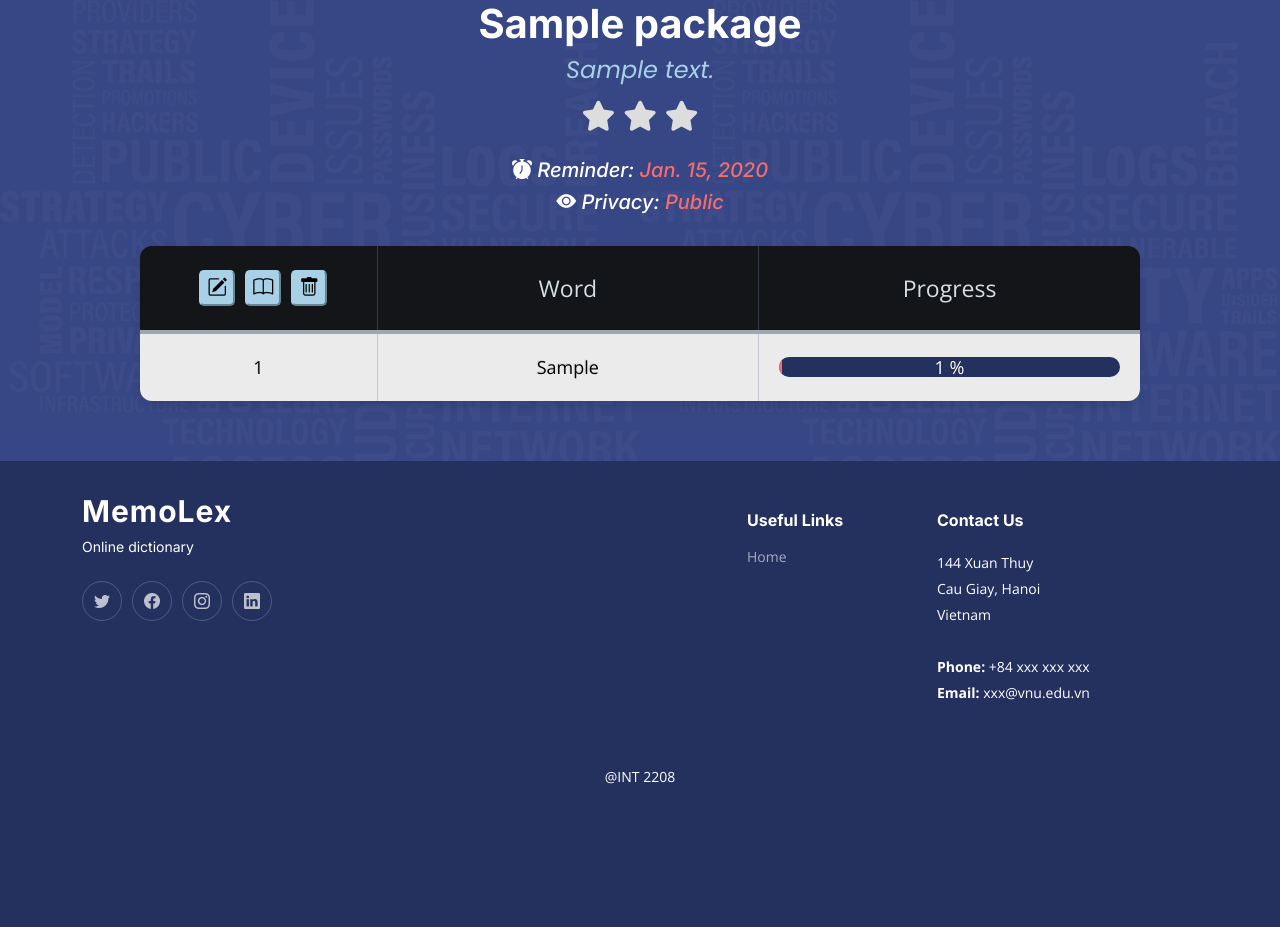
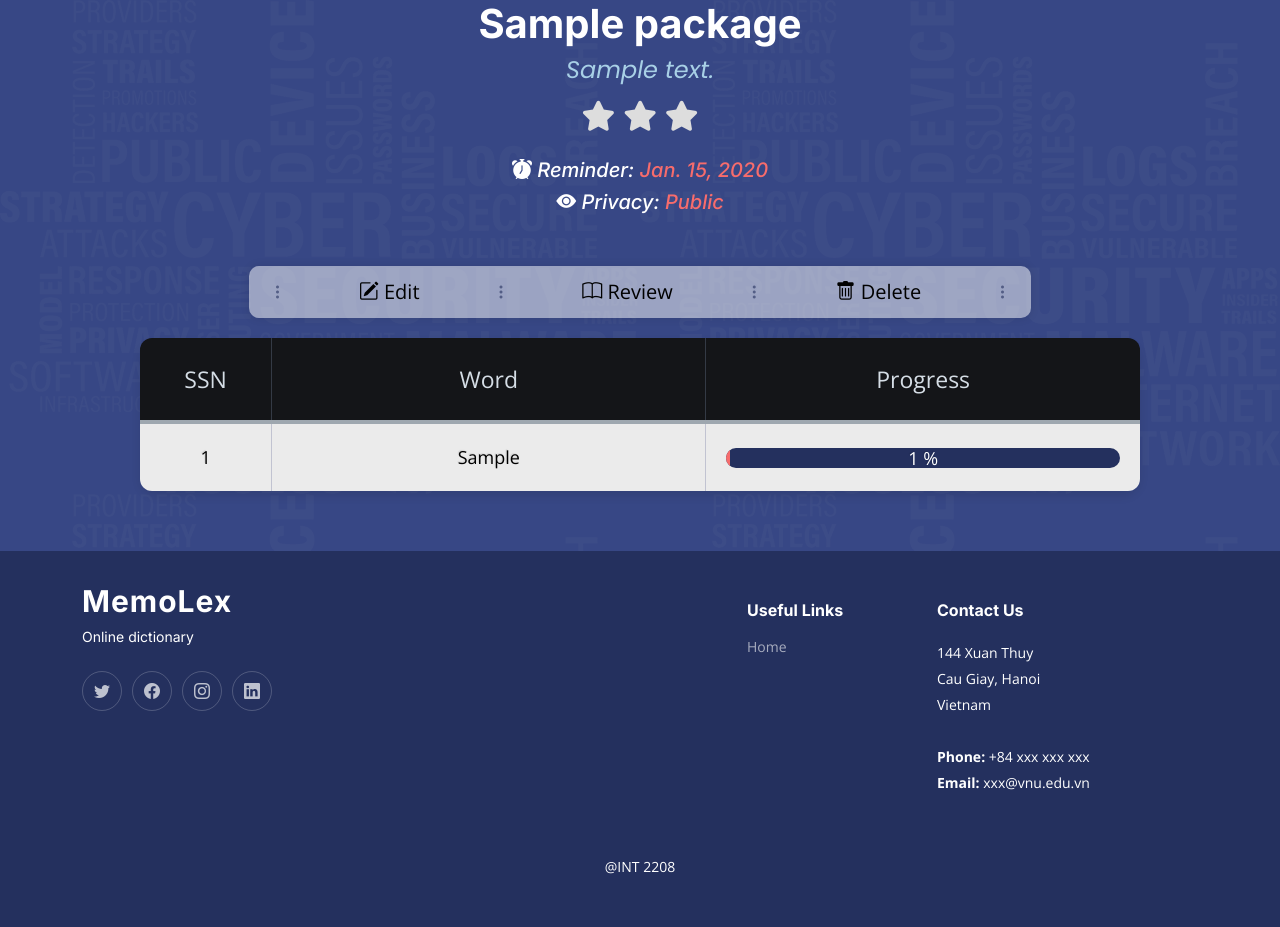
Before and after one commit to onlyzabao/memolex, a Django app: page /workspace/package/1/ in a window 1280 px wide. Shown: the part 150-1077 px from the top of the page. Before the commit the page ends 934 px from the top, so only its background shows below. Run offline with Django 4.2, Linux system fonts and the light colour scheme; a user stored in the database is signed in; tables that the repository leaves empty hold one stand-in row (values such as "Sample post"); some libraries are stand-ins or nearby versions.

Commit message:
update package detail

```diff
--- a/static/css/main.css
+++ b/static/css/main.css
@@ -1297,49 +1297,6 @@ input[type="checkbox"] {
   margin-top: 10px;
   text-align: center;
 }
-
-#create-new-list {
-  margin-left: 10px;
-  border-radius: 5px;
-  font-size: 20px;
-  background-color: #A8D0E6;
-  border-color: #A8D0E6;
-}
-
-#create-new-list:hover {
-  background-color: #F76C6C;
-  color: white;
-  border-color: #F76C6C;
-}
-
-#review-list {
-  margin-left: 10px;
-  border-radius: 5px;
-  font-size: 20px;
-  background-color: #A8D0E6;
-  border-color: #A8D0E6;
-}
-
-#review-list:hover {
-  background-color: #F76C6C;
-  color: white;
-  border-color: #F76C6C;
-}
-
-#delete-list {
-  margin-left: 10px;
-  border-radius: 5px;
-  font-size: 20px;
-  background-color: #A8D0E6;
-  border-color: #A8D0E6;
-}
-
-#delete-list:hover {
-  background-color: #F76C6C;
-  color: white;
-  border-color: #F76C6C;
-}
-
 
 #create-list {
   margin-left: 10px;
@@ -1916,6 +1873,7 @@ input[type="checkbox"] {
   border-radius: 10px;
   margin: 0 auto;
   margin-top: 20px;
+  margin-bottom: 20px;
   padding-left: 20px;
   padding-right: 20px;
 }
@@ -1924,19 +1882,19 @@ input[type="checkbox"] {
   opacity: 60%;
 }
 
-.public-private, .date-picker, .sort-mode, .create-btn, .delete-btn {
+.public-private, .date-picker, .sort-mode, .create-btn, .delete-btn, #review-list, #delete-list, #edit-list {
   /* margin-right: 10px; */
   border: none;
   background-color: transparent;
   font-size: 20px;
 }
 
-.public-private:hover, .date-picker:hover, .sort-mode:hover, .create-btn:hover, .delete-btn:hover {
+.public-private:hover, .date-picker:hover, .sort-mode:hover, .create-btn:hover, .delete-btn:hover, #review-list:hover, #delete-list:hover, #edit-list:hover {
   scale: 1.1;
   font-weight: 600;
 }
 
-.public-private:focus, .date-picker:focus, .sort-mode:focus, .create-btn:active, .delete-btn:focus {
+.public-private:focus, .date-picker:focus, .sort-mode:focus, .create-btn:active, .delete-btn:focus, #review-list:focus, #delete-list:focus, #edit-list:focus {
   scale: 1.1;
   font-weight: 600;
 }
--- a/workspace/templates/workspace/package_detail.html
+++ b/workspace/templates/workspace/package_detail.html
@@ -79,6 +79,16 @@
         </i></h5>
         <br>
 
+        <div class="taskbar">
+            <i class="bi bi-three-dots-vertical"></i>
+                <button id="edit-list"><i class="bi bi-pencil-square" title="Edit"></i> Edit</button>
+            <i class="bi bi-three-dots-vertical"></i>
+                <button id="review-list"><i class="bi bi-book" title="Review"></i> Review</button>
+            <i class="bi bi-three-dots-vertical"></i>
+                <button id="delete-list"><i class="bi bi-trash" title="Delete"></i> Delete</button>
+            <i class="bi bi-three-dots-vertical"></i>
+        </div>
+
         <table class="table-fill">
             <colgroup>
                 <col width="50">
@@ -88,13 +98,7 @@
 
             <thead>
                 <tr>
-                    <th class="text-center">
-                        <div style="display: flex; justify-content: center; width: auto;">
-                            <button id="create-new-list"><i class="bi bi-pencil-square" title="Edit"></i></button>
-                            <button id="review-list"><i class="bi bi-book" title="Review"></i></button>
-                            <button id="delete-list"><i class="bi bi-trash" title="Delete"></i></button>
-                        </div>
-                    </th>
+                    <th class="text-center">SSN</th>
                     <th class="text-center">Word</th>
                     <th class="text-center">Progress</th>
                 </tr>
@@ -128,7 +132,7 @@
 
 {% block script %}
     <script>
-        const editBtn = document.getElementById("create-new-list");
+        const editBtn = document.getElementById("edit-list");
 
         editBtn.addEventListener("click", function() {
             window.location="{% url 'workspace:package_update' package.pk %}"
--- a/workspace/templates/workspace/package_list.html
+++ b/workspace/templates/workspace/package_list.html
@@ -60,7 +60,7 @@
 		</div>
 		<br>
 		<!--Blocks of lists-->
-		<section id="lists" class="topics pt-0">
+		<section id="lists" class="topics pt-0" style="margin-top: 0px; ">
 			<div class="container" data-aos="fade-up">
 				<div class="row gy-4">
 					{% for package in packages %}
```
Also changed, not shown: media/profile_avatars/logo_edit.png (added).
